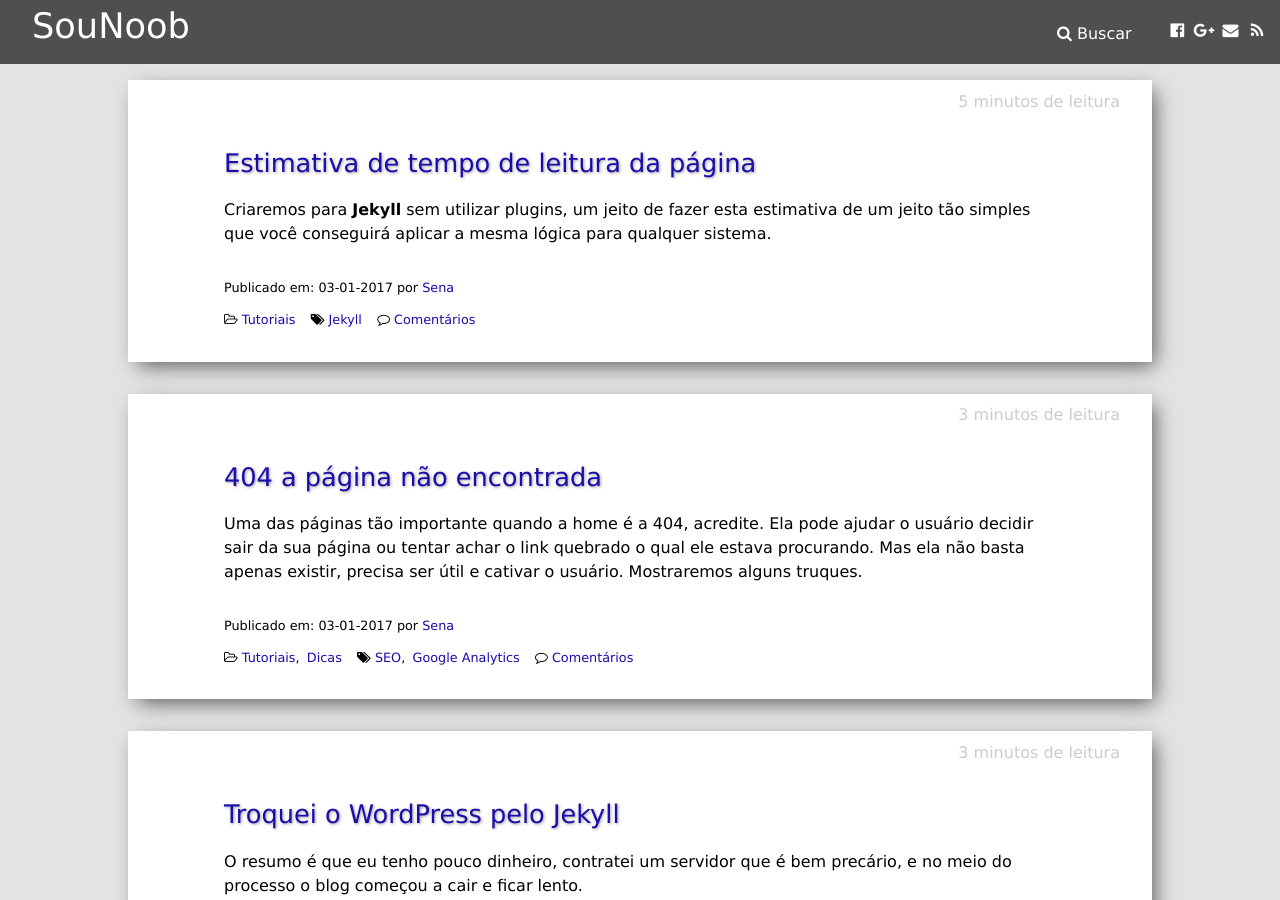
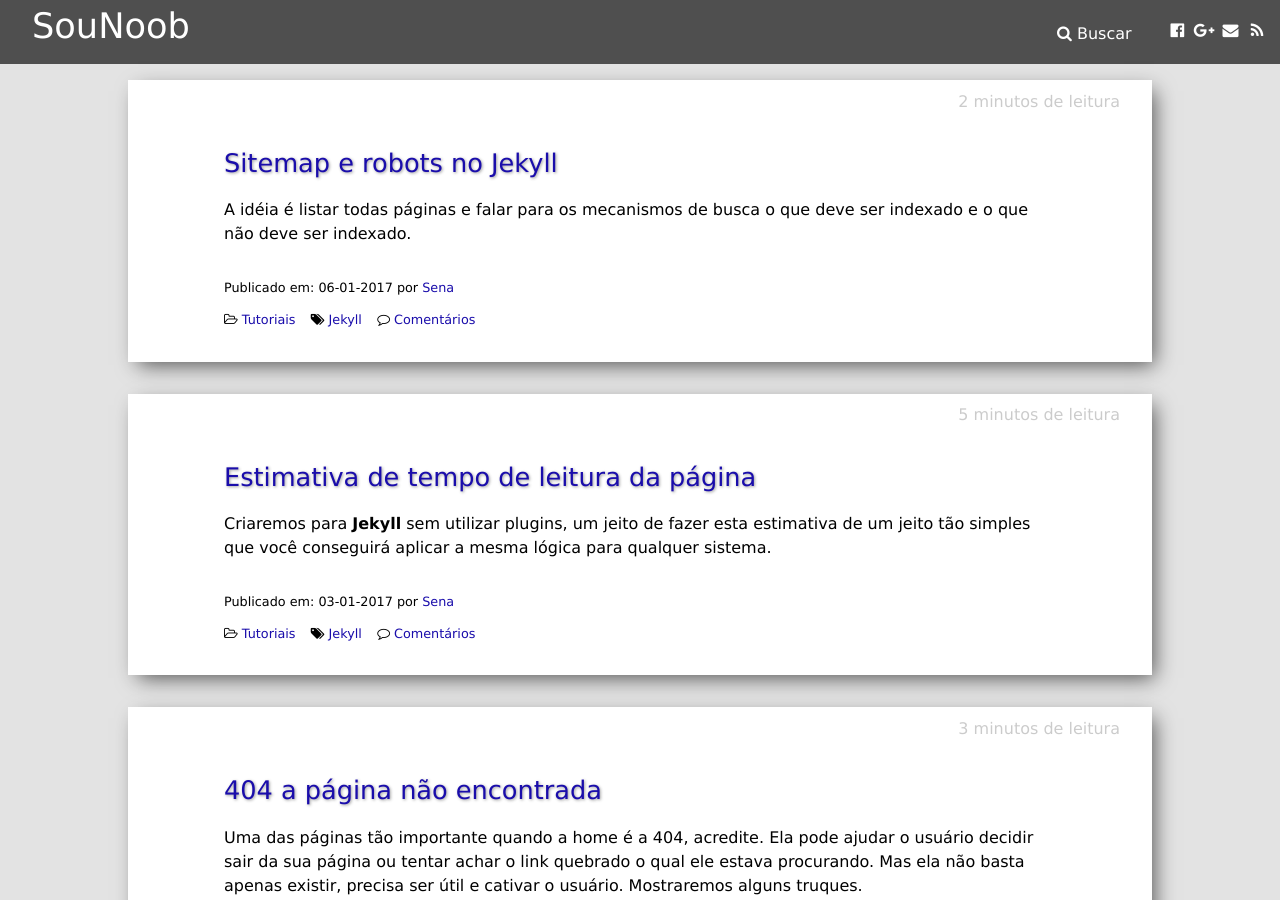
Before and after one commit to sounoob/sounoob.github.io, a Jekyll site: the page built from index.html, in a window 1280 px wide and 900 px high. Built offline with Jekyll 4.4.1, drawn with Linux system fonts in a browser that asks for light colours; the list of posts is cut into pages by our own code; comment, search, counter and statistics services are not loaded.

Commit message:
new post

```diff
--- a/_posts/2017-01-11-sitemap-e-robots-no-jekyll.html
+++ b/_posts/2017-01-11-sitemap-e-robots-no-jekyll.html
@@ -1,6 +1,6 @@
 ---
 title: Sitemap e robots no Jekyll
-date: 2017-01-11 05:00:00 -02:00
+date: 2017-01-06 18:00:00 -02:00
 permalink: "/sitemap-e-robots-no-jekyll/"
 categories:
 - Tutoriais
```
